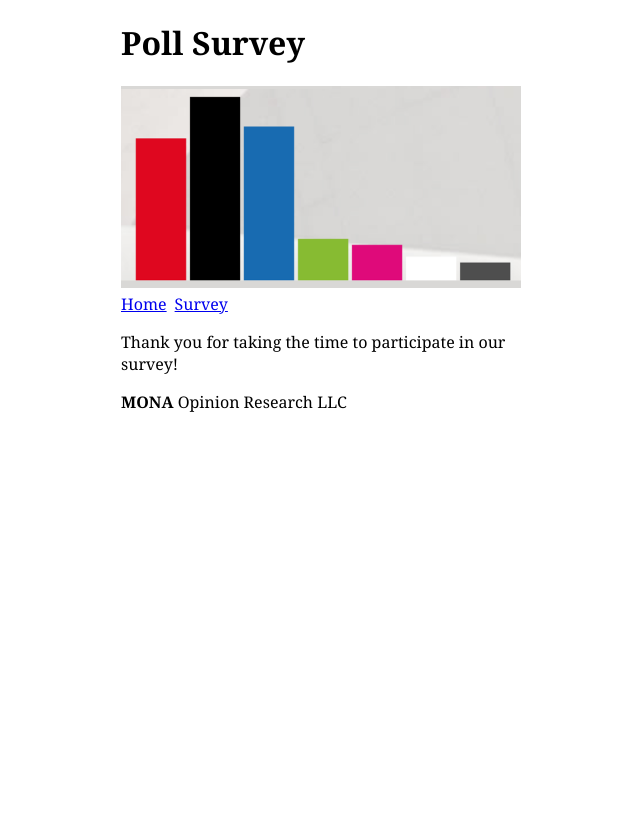
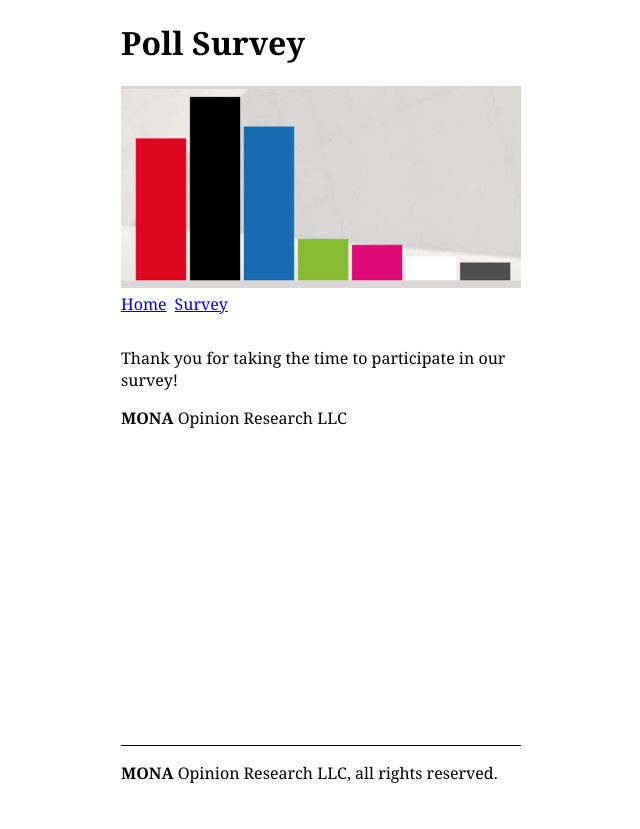
Before and after one commit to LW2904/borg, a PHP site: page / in a window 1280 px wide. Shown: the whole page, without its empty margins (319-959 px from the left). After the commit the page ends 783 px from the top, so only its background shows below. Run offline with PHP 8.4, Linux system fonts and the light colour scheme.

Commit message:
Add fixed footer

```diff
--- a/infp/php/poll-survey/css/styles.css
+++ b/infp/php/poll-survey/css/styles.css
@@ -3,12 +3,23 @@ body {
     min-height: 100vh;
     font-family: Georgia, "Times New Roman", Times, serif;
 
+    margin: 0;
     margin-left: auto;
     margin-right: auto;
+
+    display: flex;
+    flex-direction: column;
 }
 
 main {
+    flex: 1 0 auto;
     margin-top: 1em;
+    padding-bottom: 2.5em;
+}
+
+footer {
+    border-top: 1px solid black;
+    flex-shrink: 0;
 }
 
 nav ul {
--- a/infp/php/poll-survey/index.php
+++ b/infp/php/poll-survey/index.php
@@ -8,7 +8,7 @@
 <html>
 
 <head>
-    <title>foo.com</title>
+    <title>Poll Survey</title>
     <meta name="viewport" content="width=device-width, initial-scale=1.0">
 
     <link href="css/styles.css" rel="stylesheet">
@@ -31,6 +31,12 @@
     <main>
         <?php include $content ?>
     </main>
+
+    <footer>
+        <p>
+            <strong>MONA</strong> Opinion Research LLC, all rights reserved.
+        </p>
+    </footer>
 </body>
 
 </html>
```
